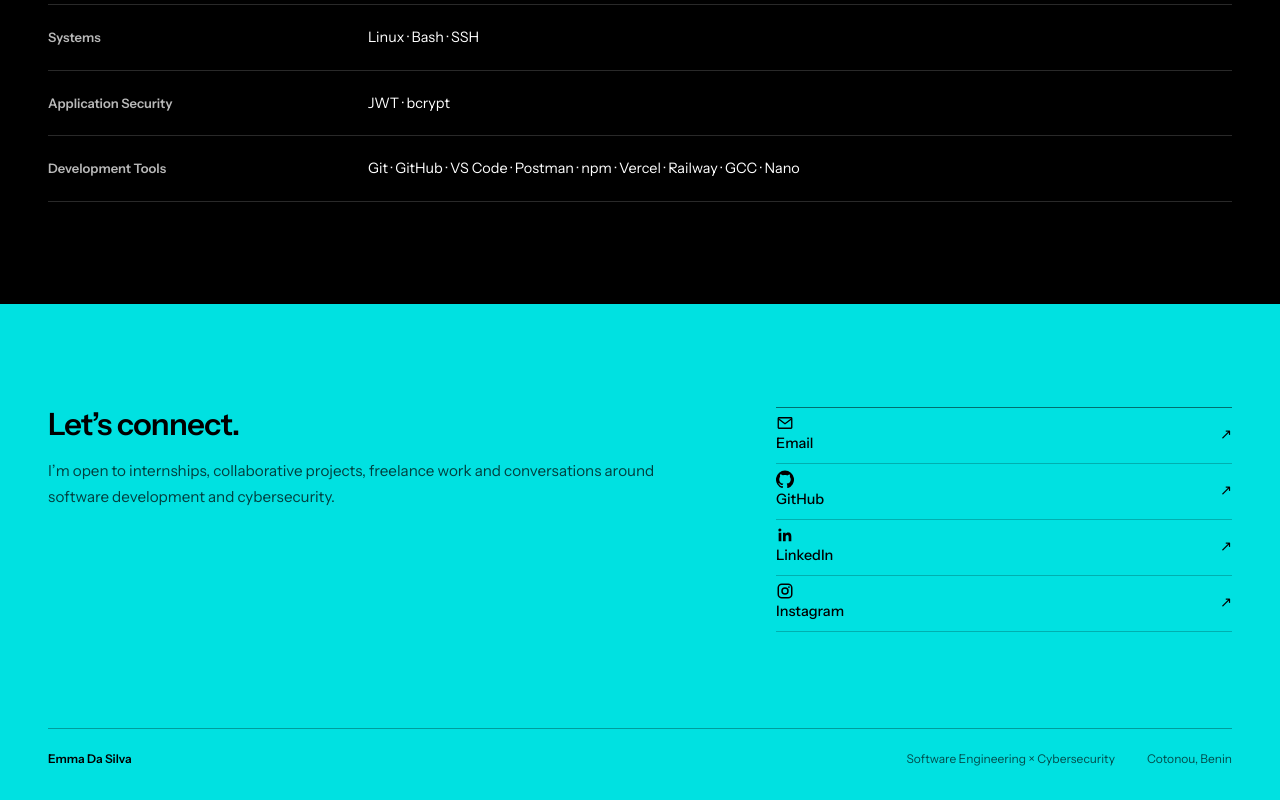
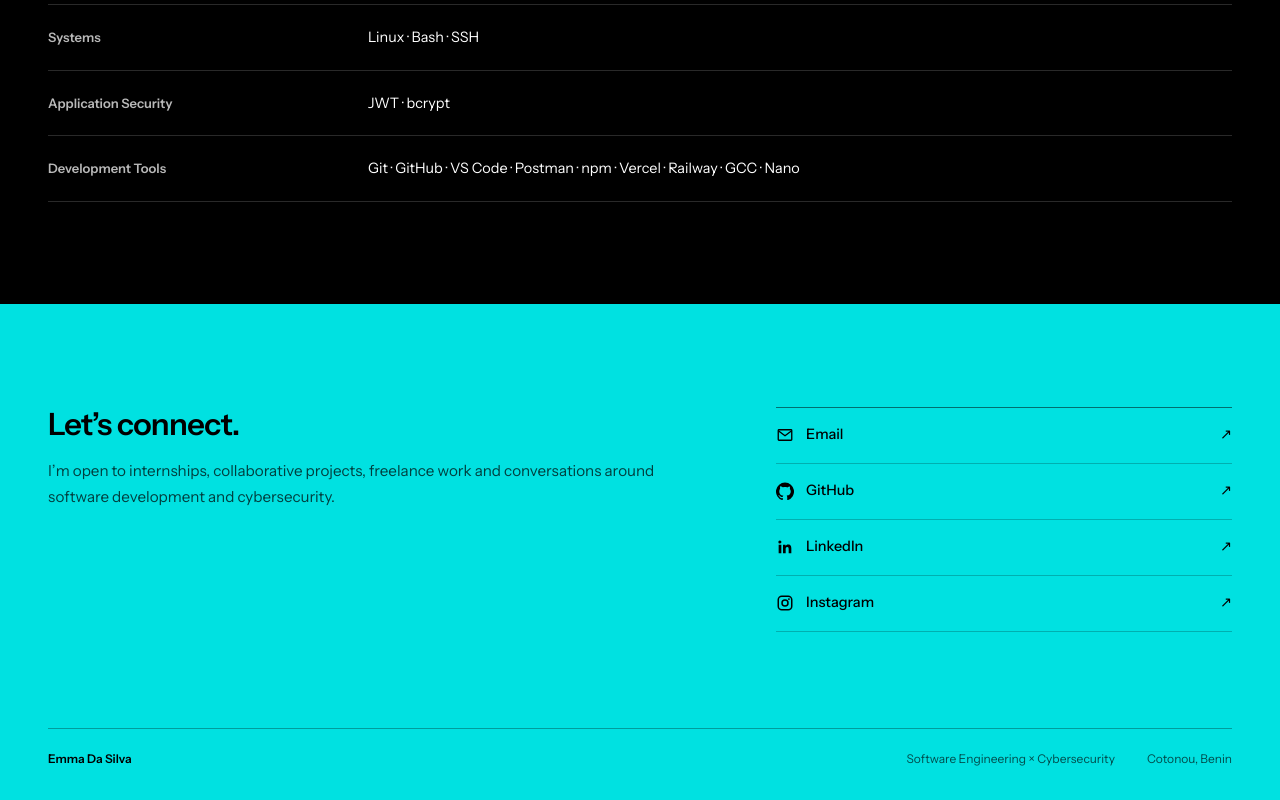
Before and after one commit to emma-dasilva-dev/emma-dasilva-portfolio, a Next.js app: page /en in a window 1280 px wide. Shown: the part 3095-3895 px from the top of the page. Built offline with nearby package versions, Linux system fonts and the light colour scheme.

Commit message:
style: align footer brand icons with contact links

```diff
--- a/src/components/sections/PortfolioSections.module.css
+++ b/src/components/sections/PortfolioSections.module.css
@@ -184,7 +184,19 @@
     opacity var(--motion-fast) var(--ease-standard);
 }
 
-.contactLinks a span:last-child {
+.contactLinkLabel {
+  display: inline-flex;
+  align-items: center;
+  gap: var(--space-3);
+}
+
+.contactLinkLabel svg {
+  width: 1.125rem;
+  height: 1.125rem;
+  flex: 0 0 auto;
+}
+
+.contactLinks a > span:last-child {
   color: var(--color-black);
 }
 
```
